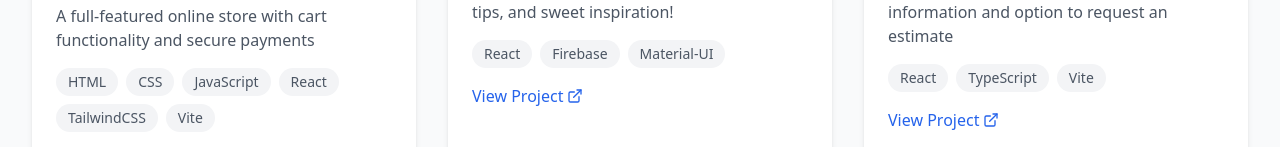
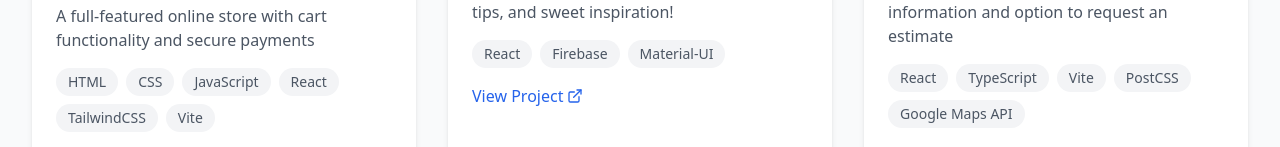
Before and after one commit to brooklynnematos/portfolio, a React (Vite) app: page / in a window 1280 px wide. Shown: the part 804-951 px from the top of the page. Built offline with nearby package versions, Linux system fonts and the light colour scheme.

Commit message:
updated lm technologies

```diff
--- a/src/App.tsx
+++ b/src/App.tsx
@@ -32,7 +32,7 @@ function App() {
       title: "LM Finishing and Construction",
       description: "Fully-functional construction website with information and option to request an estimate",
       image: "https://i.postimg.cc/mZX6MWHF/Screenshot-2025-03-27-at-10-40-00-AM.png",
-      technologies: ["React", "TypeScript", "Vite"],
+      technologies: ["React", "TypeScript", "Vite", "PostCSS", "Google Maps API"],
       link: "https://lmfinishing.com/"
     }
   ];
```
